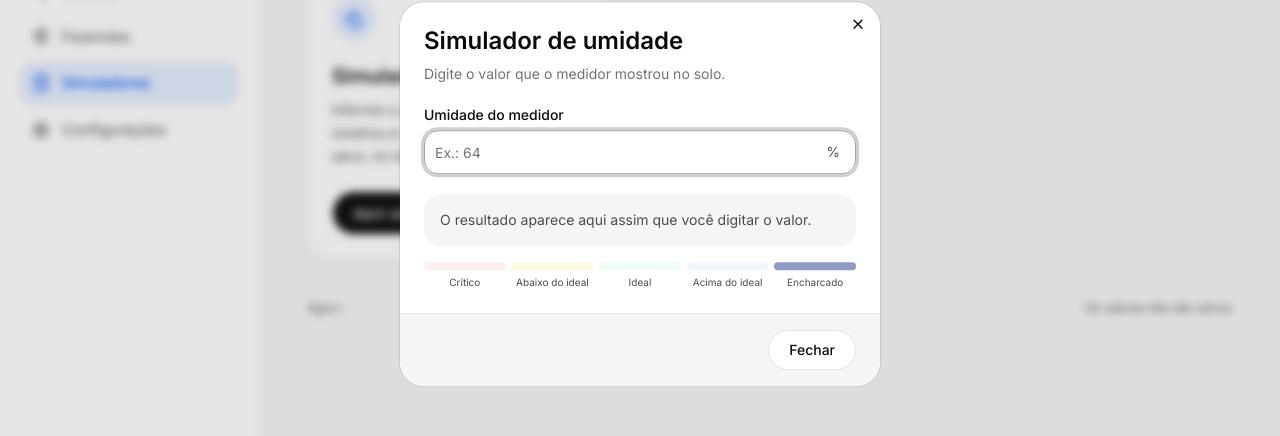
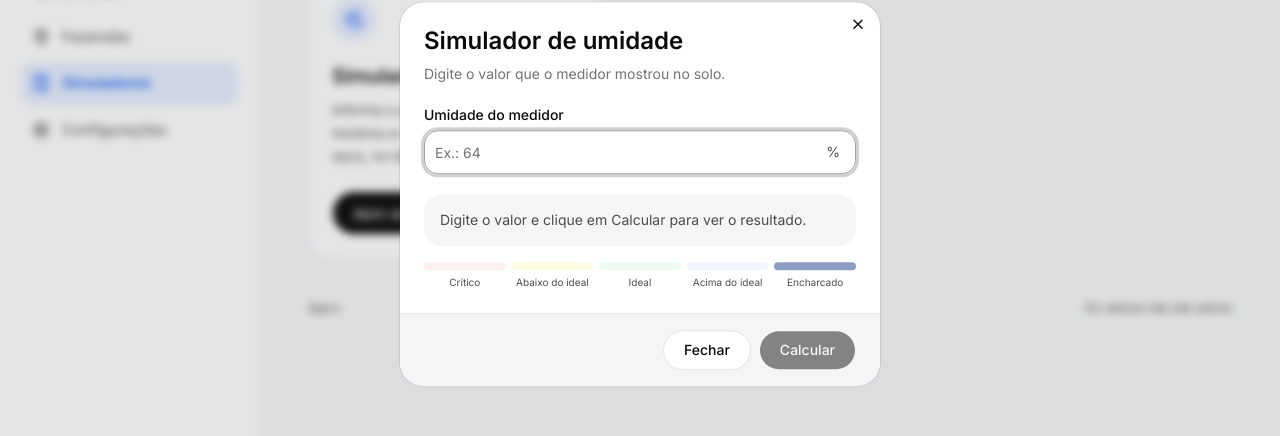
Before and after one commit to Jhonatan-HenriqueS/Sistema-Solo, a Next.js app in the folder sistema/: page /dashboard/simuladores in a window 1280 px wide. Both pictures are taken after a click on the button "Abrir simulador". Shown: the part 206-642 px from the top of the page. Built offline with nearby package versions, Linux system fonts and the light colour scheme; no server answers.

Commit message:
feat(sistema): simulador de umidade calcula pelo botão, com 1s de carregamento
Co-Authored-By: Claude Opus 5.5 <noreply@anthropic.com>

```diff
--- a/sistema/src/components/dashboard/simulador-umidade.tsx
+++ b/sistema/src/components/dashboard/simulador-umidade.tsx
@@ -1,7 +1,7 @@
 "use client";
 
-import { useState } from "react";
-import { Droplets } from "lucide-react";
+import { useEffect, useRef, useState } from "react";
+import { Droplets, Loader2 } from "lucide-react";
 import { Button } from "@/components/ui/button";
 import {
   Dialog,
@@ -69,17 +69,52 @@ function lerPercentual(texto: string): number | null {
   return Number.isFinite(n) && n >= 0 && n <= 100 ? n : null;
 }
 
-/** Simulador de umidade: calcula e mostra o nível na hora. Nada é salvo. */
+/** Simulador de umidade: calcula o nível ao clicar em "Calcular". Nada é salvo. */
 export function SimuladorUmidade() {
   const [aberto, setAberto] = useState(false);
   const [valor, setValor] = useState("");
+  const [nivel, setNivel] = useState<NivelUmidade | null>(null);
+  const [calculando, setCalculando] = useState(false);
+  const timer = useRef<ReturnType<typeof setTimeout> | null>(null);
 
   const percentual = lerPercentual(valor);
-  const nivel = percentual === null ? null : classificar(percentual);
+
+  function cancelarCalculo() {
+    if (timer.current) clearTimeout(timer.current);
+    timer.current = null;
+    setCalculando(false);
+  }
+
+  // Cancela o cálculo pendente se a página for fechada no meio do carregamento.
+  useEffect(() => cancelarCalculo, []);
 
   function mudarAberto(novo: boolean) {
     setAberto(novo);
-    if (!novo) setValor("");
+    if (!novo) {
+      cancelarCalculo();
+      setValor("");
+      setNivel(null);
+    }
+  }
+
+  function mudarValor(texto: string) {
+    // Valor novo invalida o resultado anterior.
+    cancelarCalculo();
+    setNivel(null);
+    setValor(texto.replace(/[^\d.,]/g, ""));
+  }
+
+  function calcular(e: React.FormEvent) {
+    e.preventDefault();
+    if (percentual === null || calculando) return;
+    const p = percentual;
+    setNivel(null);
+    setCalculando(true);
+    timer.current = setTimeout(() => {
+      setNivel(classificar(p));
+      setCalculando(false);
+      timer.current = null;
+    }, 1000);
   }
 
   return (
@@ -109,6 +144,7 @@ export function SimuladorUmidade() {
             </DialogDescription>
           </DialogHeader>
 
+          <form onSubmit={calcular} noValidate>
           <div className="space-y-5 px-6 py-6">
             <div className="space-y-2">
               <Label htmlFor="simulador-umidade">Umidade do medidor</Label>
@@ -117,7 +153,7 @@ export function SimuladorUmidade() {
                   id="simulador-umidade"
                   inputMode="decimal"
                   value={valor}
-                  onChange={(e) => setValor(e.target.value.replace(/[^\d.,]/g, ""))}
+                  onChange={(e) => mudarValor(e.target.value)}
                   placeholder="Ex.: 64"
                   aria-invalid={valor !== "" && percentual === null}
                   className="h-11 rounded-xl pr-12"
@@ -142,9 +178,14 @@ export function SimuladorUmidade() {
                   </p>
                   <p className="mt-1 text-[14px] leading-relaxed">{niveis[nivel].mensagem}</p>
                 </div>
+              ) : calculando ? (
+                <div className="flex items-center gap-2 rounded-2xl bg-smoke p-4 text-[14px] text-ink-soft">
+                  <Loader2 className="size-4 animate-spin text-blue" />
+                  Calculando…
+                </div>
               ) : (
                 <div className="rounded-2xl bg-smoke p-4 text-[14px] text-ink-soft">
-                  O resultado aparece aqui assim que você digitar o valor.
+                  Digite o valor e clique em Calcular para ver o resultado.
                 </div>
               )}
 
@@ -176,7 +217,12 @@ export function SimuladorUmidade() {
             <Button type="button" variant="outline" onClick={() => mudarAberto(false)} className="h-10 rounded-full px-5">
               Fechar
             </Button>
+            <Button type="submit" disabled={percentual === null || calculando} className="h-10 rounded-full px-5">
+              {calculando && <Loader2 className="animate-spin" />}
+              {calculando ? "Calculando…" : "Calcular"}
+            </Button>
           </DialogFooter>
+          </form>
         </DialogContent>
       </Dialog>
     </>
```
